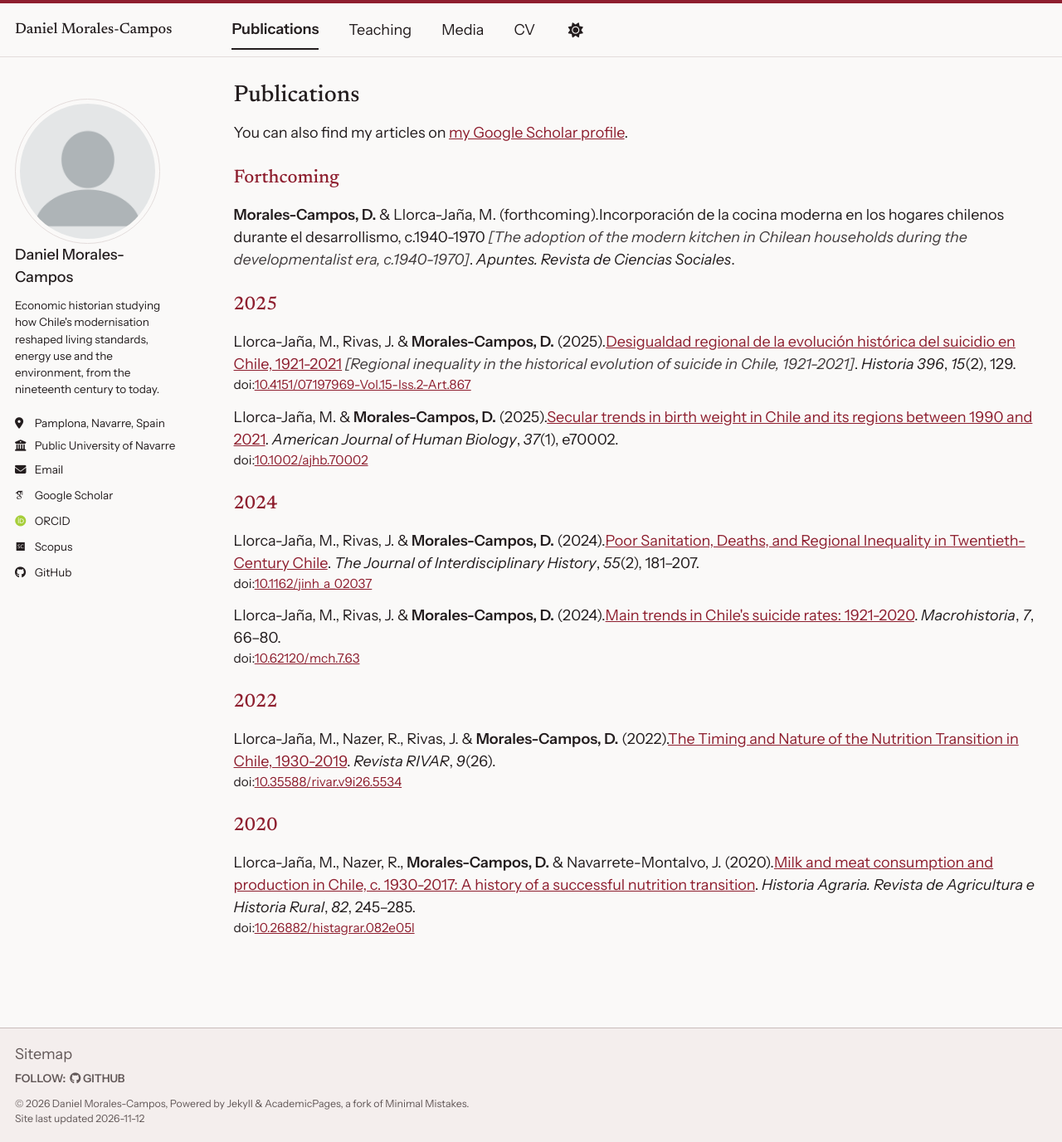
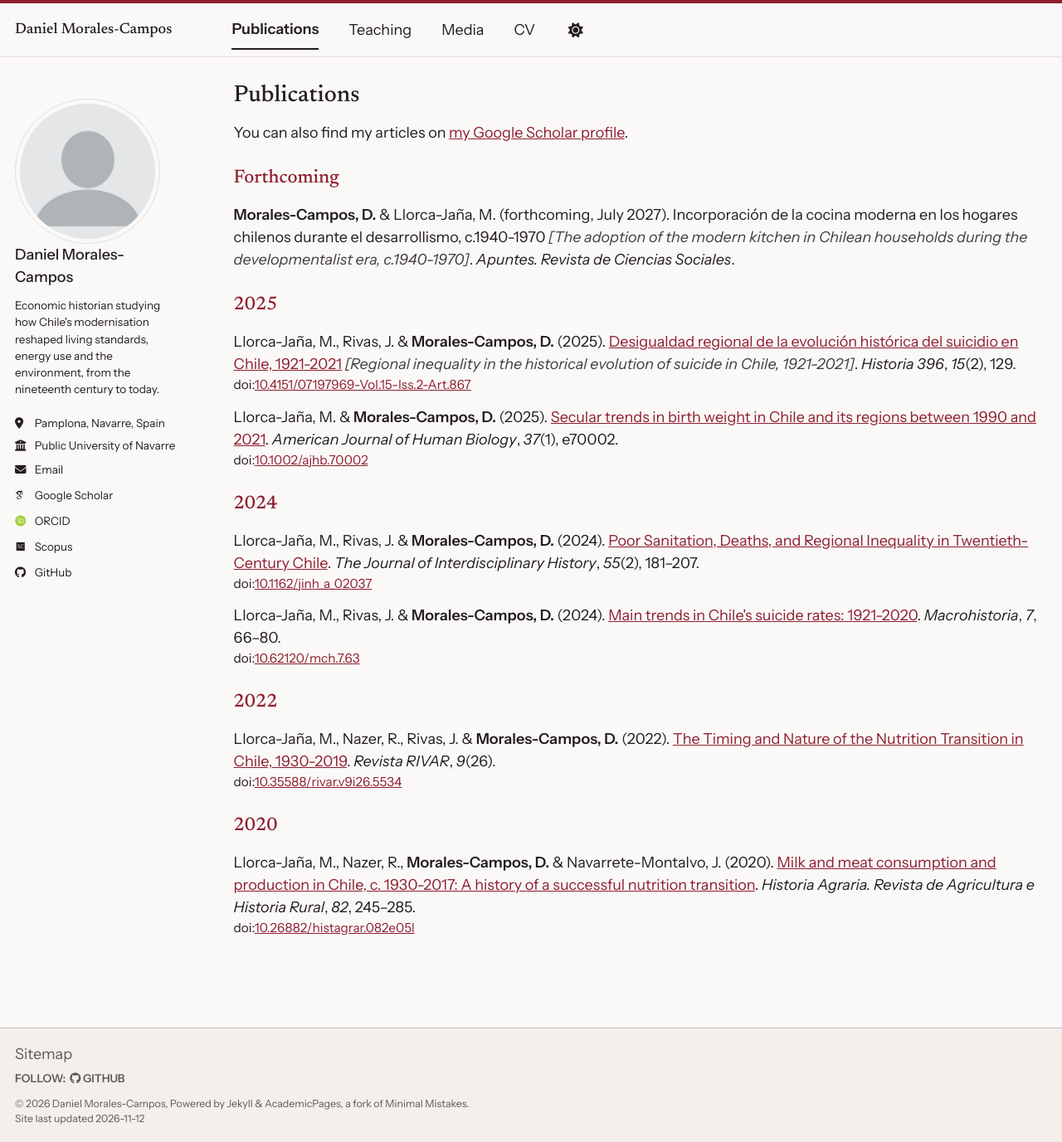
Before and after one commit to danielmoralesc/danielmoralesc.github.io, a Jekyll site: the page built from _pages/publications.html, in a window 1280 px wide and 1377 px high. Shown: the whole window at 83% size. Built offline with Jekyll 4.4.1, drawn with Linux system fonts in a browser that asks for light colours; some web fonts are replaced; a script bundle is joined from its source files by our own code; library files that are not in the unit come from our copies.

Commit message:
Fecha prevista en publicaciones forthcoming
Muestra el mes y año previstos (julio 2027) en portada, publicaciones, CV y README, y corrige el espacio que faltaba tras el año en citas sin DOI.

```diff
--- a/_includes/home.html
+++ b/_includes/home.html
@@ -122,7 +122,9 @@
     {% for pub in r.publications limit: 3 %}
     {% assign display_title = pub.originalTitle | default: pub.title %}
     <article class="home-pub">
-      <p class="home-pub__year">{{ pub.year }}{% if pub.status == "forthcoming" %}<span class="home-pub__status">forthcoming</span>{% endif %}</p>
+      {%- assign pub_date = nil -%}
+      {%- if pub.status == "forthcoming" and pub.month -%}{%- capture pub_date -%}{{ pub.year }}-{{ pub.month | prepend: "0" | slice: -2, 2 }}-01{%- endcapture -%}{%- endif %}
+      <p class="home-pub__year">{{ pub.year }}{% if pub.status == "forthcoming" %}<span class="home-pub__status">forthcoming{% if pub_date %}, {{ pub_date | date: "%b" }}{% endif %}</span>{% endif %}</p>
       <div>
         <h3 class="home-pub__title">{% if pub.doi %}<a href="https://doi.org/{{ pub.doi }}">{{ display_title }}</a>{% elsif pub.url %}<a href="{{ pub.url }}">{{ display_title }}</a>{% else %}{{ display_title }}{% endif %}</h3>
         {% if pub.originalTitle and pub.title != pub.originalTitle %}<p class="home-pub__translation">[{{ pub.title }}]</p>{% endif %}
--- a/_includes/resume/publication.html
+++ b/_includes/resume/publication.html
@@ -1,8 +1,10 @@
 {%- comment -%} One publication from resume.json as a citation. Usage: {% include resume/publication.html pub=pub %} {%- endcomment -%}
 {%- assign pub = include.pub -%}
 {% for author in pub.authors %}{% unless forloop.first %}{% if forloop.last %} &amp; {% else %}, {% endif %}{% endunless %}{% if author.isSelf %}<strong>{{ author.name }}</strong>{% else %}{{ author.name }}{% endif %}{% endfor %}
-({% if pub.status == "forthcoming" %}forthcoming{% else %}{{ pub.year }}{% endif %}).
-{%- assign display_title = pub.originalTitle | default: pub.title -%}
+{%- assign pub_date = nil -%}
+{%- if pub.status == "forthcoming" and pub.month -%}{%- capture pub_date -%}{{ pub.year }}-{{ pub.month | prepend: "0" | slice: -2, 2 }}-01{%- endcapture -%}{%- endif %}
+({% if pub.status == "forthcoming" %}forthcoming{% if pub_date %}, {{ pub_date | date: "%B %Y" }}{% else %}, {{ pub.year }}{% endif %}{% else %}{{ pub.year }}{% endif %}).
+{% assign display_title = pub.originalTitle | default: pub.title -%}
 {% if pub.doi %}<a href="https://doi.org/{{ pub.doi }}">{{ display_title }}</a>{% elsif pub.url %}<a href="{{ pub.url }}">{{ display_title }}</a>{% else %}{{ display_title }}{% endif %}{% if pub.originalTitle and pub.title != pub.originalTitle %} <span class="cv-title-translation">[{{ pub.title }}]</span>{% endif %}.
 {% if pub.venue.name %}<em>{{ pub.venue.name }}</em>{% if pub.venue.volume %}, <em>{{ pub.venue.volume }}</em>{% endif %}{% if pub.venue.issue %}({{ pub.venue.issue }}){% endif %}{% if pub.venue.pages %}, {{ pub.venue.pages | replace: "-", "–" }}{% elsif pub.venue.articleNumber %}, {{ pub.venue.articleNumber }}{% endif %}.{% endif %}
 {% if pub.doi %}<span class="cv-doi">doi:<a href="https://doi.org/{{ pub.doi }}">{{ pub.doi }}</a></span>{% endif %}
```
Also changed, not shown: scripts/generate_readme.py (+6 -1 lines).
